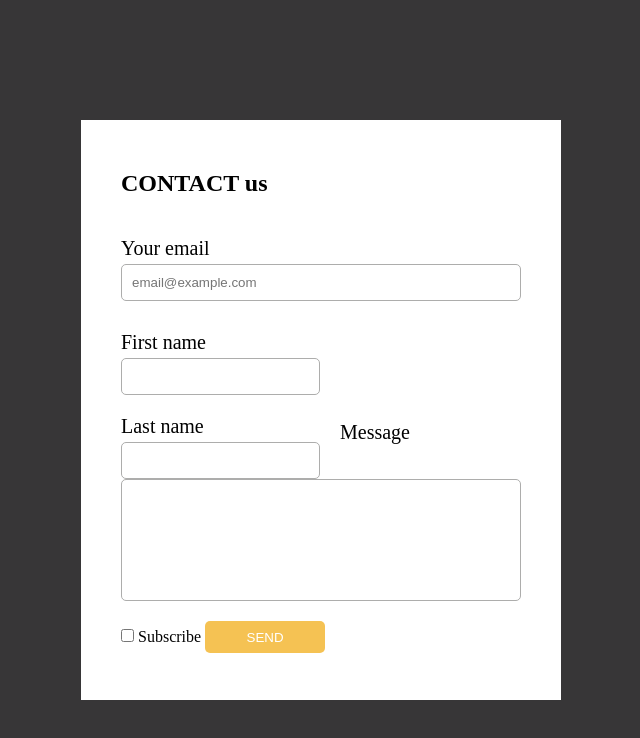
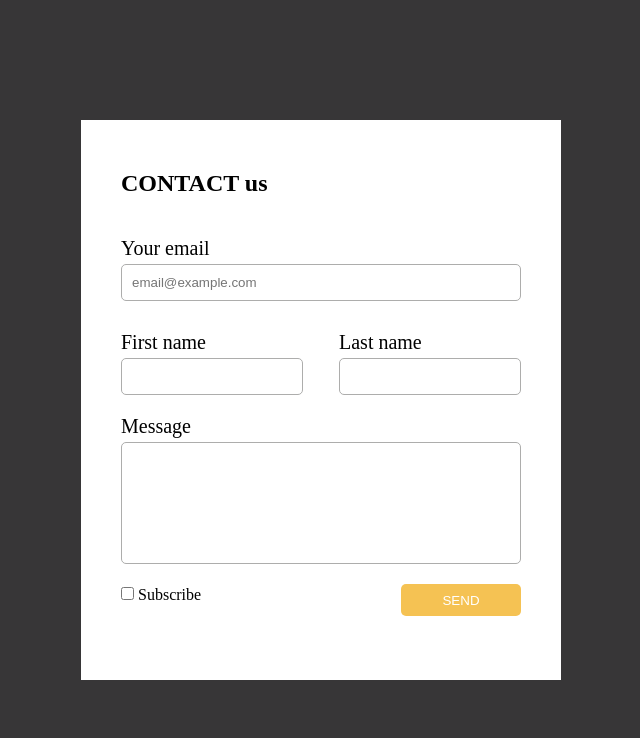
Before and after one commit to sagwamatrlawns/Front-end, a plain HTML site: page 과제용/input.html in a window 1280 px wide. Shown: the whole page, without its empty margins (319-959 px from the left). Drawn offline with Linux system fonts and the light colour scheme.

Commit message:
:bug: :: 텍스트 필드 width값 수정

```diff
--- a/과제용/input.css
+++ b/과제용/input.css
@@ -4,7 +4,7 @@ body {
 
 .box {
   width: 400px;
-  height: 500px;
+  height: 480px;
   margin-top: 120px;
   margin-left: auto;
   margin-right: auto;
@@ -30,20 +30,13 @@ p {
 }
 
 .text-fild {
-  font-size: 40px;
-  width: auto;
+  width: 160px;
   height: auto;
-}
-
-.sub-box {
-  float: left;
-  margin-right: 20px;
 }
 
 .button {
   border: 0;
   outline: 0;
-
   width: 120px;
   height: 32px;
   background-color: #f5c253;
@@ -59,13 +52,16 @@ p {
 
 .sub-box1 {
   margin-top: 10px;
-}
-
-.Message-box {
-  margin-top: 120px;
+  display: flex;
+  justify-content: space-between;
 }
 
 .Title {
   margin-top: 10px;
   margin-bottom: 40px;
 }
+
+.footer {
+  display: flex;
+  justify-content: space-between;
+}
--- a/과제용/input.html
+++ b/과제용/input.html
@@ -13,23 +13,26 @@
             <p>Your email</p>
             <input class="email" type="email" placeholder="email@example.com">
             <div class="sub-box1">
-
-            <div class="sub-box">
+                <div class="margin">
                     <p>First name</p>
-                <input class="textfild" type="text">
+                    <input class="text-fild" type="text">
                 </div>
-            <div class="sub-box">
+                <div >
                     <p>Last name</p>
-                <input  class="textfild" type="text">
+                    <input  class="text-fild" type="text">
                 </div>
-
             </div>
             <div class="Message-box">
                 <p>Message</p>
                 <input class="Message" type="text">
             </div>
-            <input type="checkbox"> Subscribe
+            <div class="footer">
+                <div>
+                    <input type="checkbox" id="check">
+                    <label for="check" style="user-select: none;">Subscribe</label>
+                </div>
                 <button type="submit" class="button">SEND</button>
+            </div>
         </form>
     </div>
 </body>
```
Lines whose indentation alone changed are shown as unchanged.
